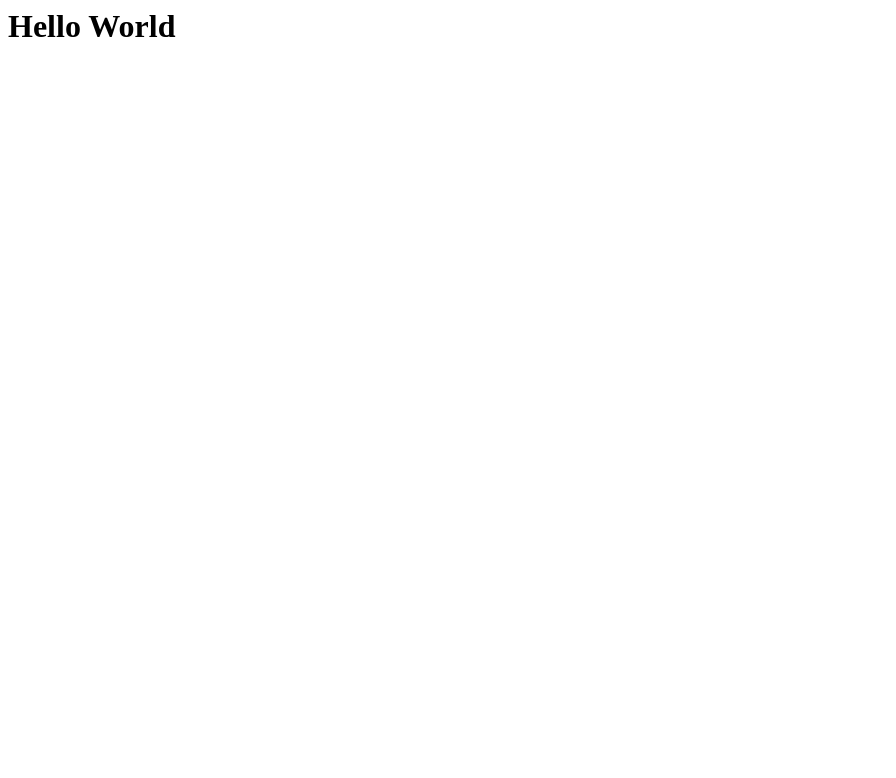
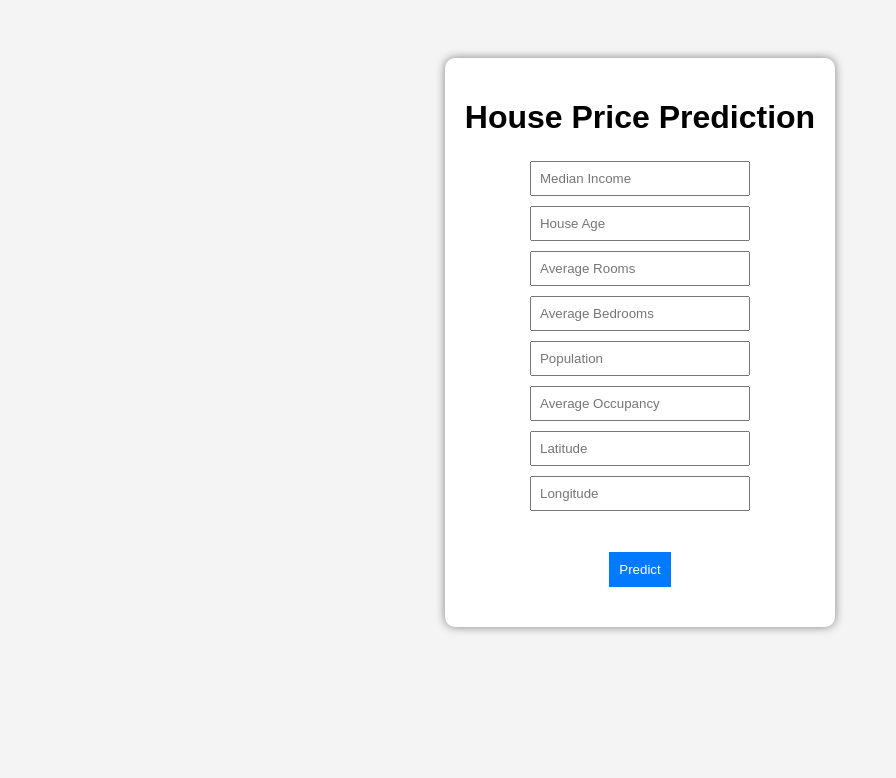
Before and after one commit to lucioboretto/californiahousepricing, a Flask app: page / in a window 1280 px wide. Before the commit the part shown is almost empty. Shown: the top 778 px of the page, without its empty margins (0-896 px from the left). Run offline with Flask 3, Linux system fonts and the light colour scheme; parts of the project's set-up code (start-up, migrations or seed data) failed here and were passed over.

Commit message:
The web app is ready

```diff
--- a/app.py
+++ b/app.py
@@ -22,4 +22,12 @@ def predict_api():
     print(output[0])
     return jsonify(output[0])
 
+@app.route('/predict',methods=['GET','POST'])
+def predict():
+    data=[float(x) for x in request.form.values()]
+    final_input=scaler.transform(np.array(data).reshape(1,-1))
+    print(final_input)
+    output=regmodel.predict(final_input)[0]
+    return render_template('home.html',prediction_text="The predicted price of the house is {}".format(output))
+
 if __name__=="__main__":    app.run(debug=True)
--- a/templates/home.html
+++ b/templates/home.html
@@ -1,3 +1,95 @@
-<h1>
-    Hello World
-    <h2>
+<!DOCTYPE html>
+<html>
+
+<head>
+    <title>California House Price Prediction</title>
+    <style>
+        body {
+            font-family: Arial;
+            background-color: #f4f4f4;
+            text-align: center;
+        }
+
+        .container {
+            margin-top: 50px;
+            background: white;
+            padding: 20px;
+            display: inline-block;
+            border-radius: 10px;
+            box-shadow: 0px 0px 10px 0px gray;
+        }
+
+        input {
+            margin: 5px;
+            padding: 8px;
+            width: 200px;
+        }
+
+        button {
+            padding: 10px;
+            background: #007BFF;
+            color: white;
+            border: none;
+            cursor: pointer;
+        }
+
+        h1 {
+            margin-bottom: 20px;
+        }
+    </style>
+</head>
+
+<body>
+
+    <div class="container">
+        <h1>House Price Prediction</h1>
+
+        <input type="number" id="MedInc" placeholder="Median Income"><br>
+        <input type="number" id="HouseAge" placeholder="House Age"><br>
+        <input type="number" id="AveRooms" placeholder="Average Rooms"><br>
+        <input type="number" id="AveBedrms" placeholder="Average Bedrooms"><br>
+        <input type="number" id="Population" placeholder="Population"><br>
+        <input type="number" id="AveOccup" placeholder="Average Occupancy"><br>
+        <input type="number" id="Latitude" placeholder="Latitude"><br>
+        <input type="number" id="Longitude" placeholder="Longitude"><br>
+
+        <br><br>
+        <button onclick="predict()">Predict</button>
+
+        <h2 id="result"></h2>
+    </div>
+
+    <script>
+        function predict() {
+            const data = {
+                MedInc: parseFloat(document.getElementById("MedInc").value),
+                HouseAge: parseFloat(document.getElementById("HouseAge").value),
+                AveRooms: parseFloat(document.getElementById("AveRooms").value),
+                AveBedrms: parseFloat(document.getElementById("AveBedrms").value),
+                Population: parseFloat(document.getElementById("Population").value),
+                AveOccup: parseFloat(document.getElementById("AveOccup").value),
+                Latitude: parseFloat(document.getElementById("Latitude").value),
+                Longitude: parseFloat(document.getElementById("Longitude").value)
+            };
+
+            fetch("/predict_api", {
+                method: "POST",
+                headers: {
+                    "Content-Type": "application/json"
+                },
+                body: JSON.stringify({ data: data })
+            })
+                .then(response => response.json())
+                .then(result => {
+                    const price = (result * 100000).toFixed(0);
+                    document.getElementById("result").innerText = "Estimated Price: $" + price;
+                })
+                .catch(error => {
+                    console.error("Error:", error);
+                });
+        }
+    </script>
+
+</body>
+
+</html>
```
